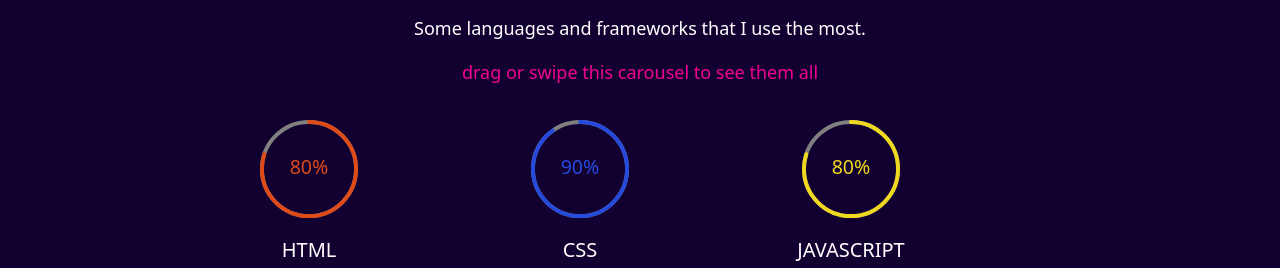
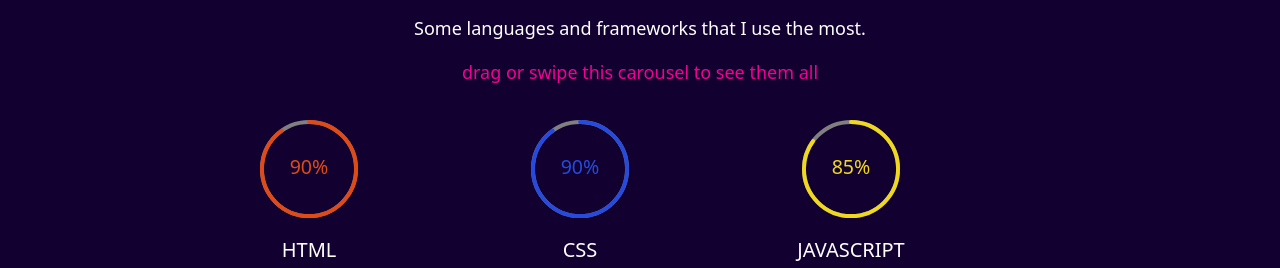
Before and after one commit to Shadhyb/portfolio, a React (Create React App) app: page / in a window 1280 px wide. Shown: the part 847-1115 px from the top of the page. Built offline with nearby package versions, Linux system fonts and the light colour scheme.

Commit message:
skills_update

```diff
--- a/src/components/Skills.js
+++ b/src/components/Skills.js
@@ -5,7 +5,7 @@
 import "react-multi-carousel/lib/styles.css";
 
 export const Skills = () => {
-  let percentage = [80, 90, 80, 80, 60];
+  let percentage = [90, 90, 85, 80, 60];
   let skills = ["Html", "CSS", "JavaScript", "Angular JS", "React JS"];
 
   const responsive = {
```
Also changed, not shown: src/assets/img/qrpietro.png (added).
